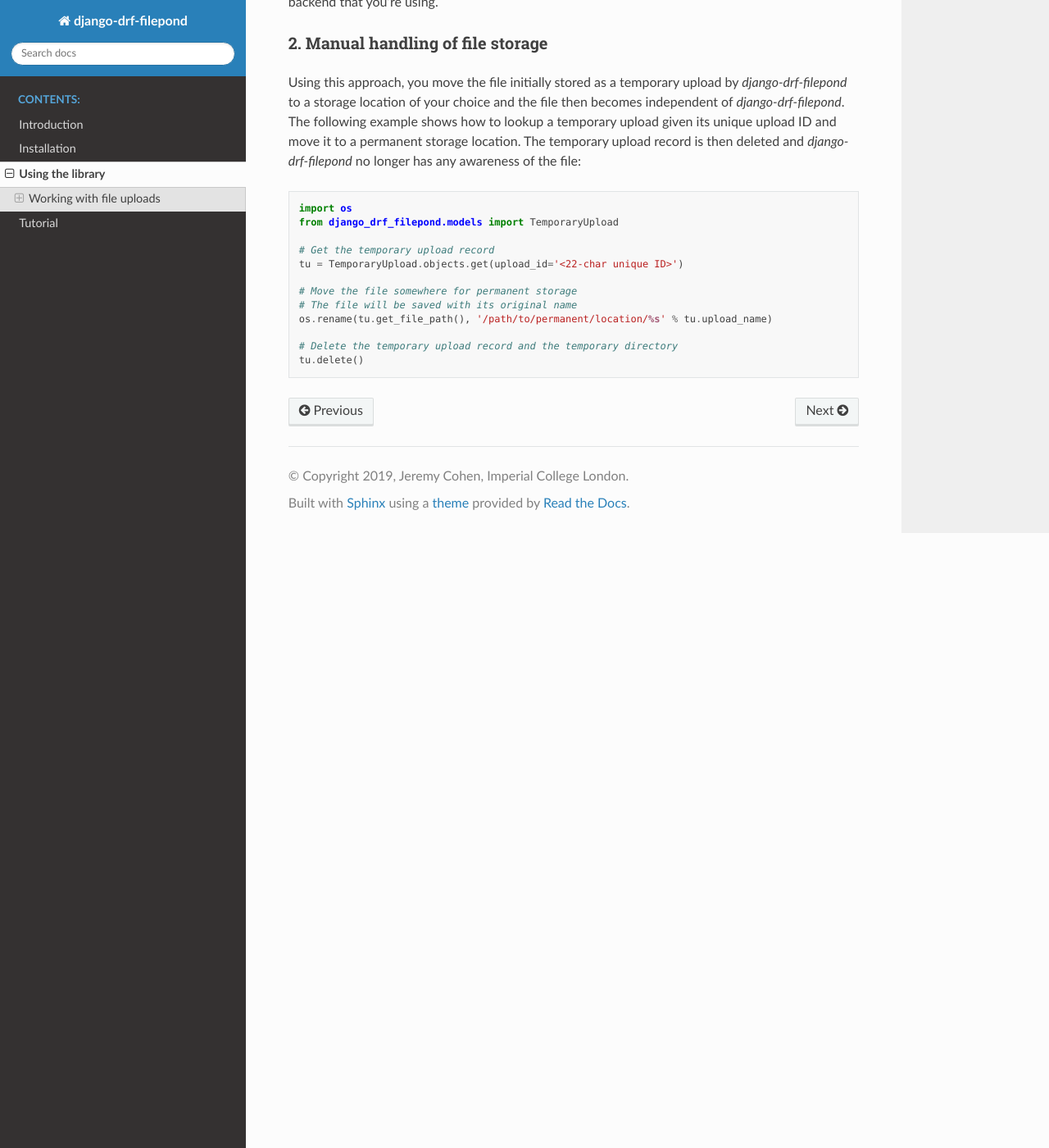
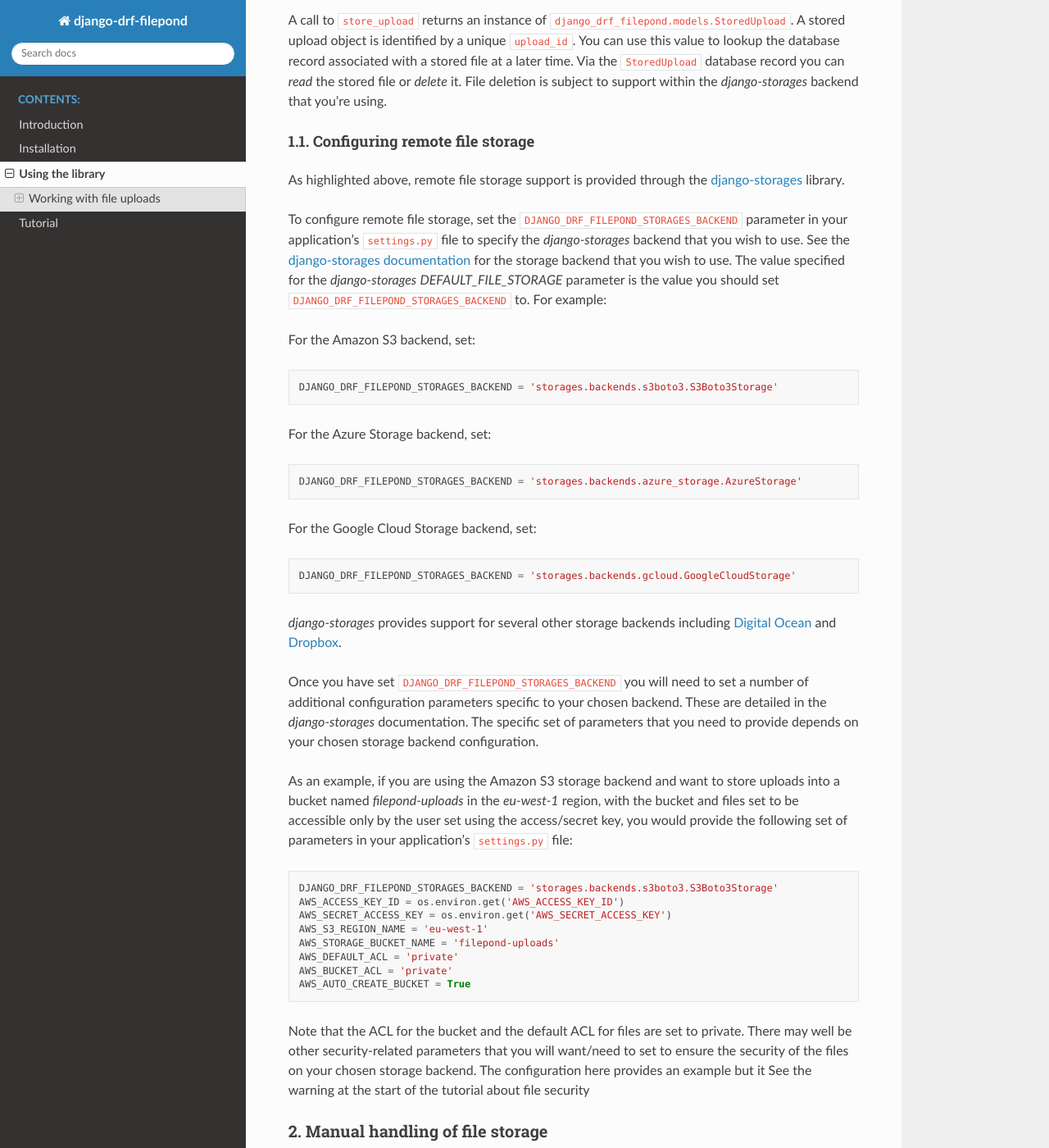
Before and after one commit to ImperialCollegeLondon/django-drf-filepond, a Sphinx documentation site: the page built from docs/using_the_library.rst, in a window 1280 px wide and 1400 px high, scrolled down 1809 px. Shown: the whole window at 82% size. Built offline with Sphinx 7.4.7 and the Read the Docs theme 2.0.0, drawn with Linux system fonts in a browser that asks for light colours; some of the changed text lies outside the part shown.

Commit message:
Completed tutorial updates for remote storage. Added remote storage info to library usage info.

```diff
--- a/docs/using_the_library.rst
+++ b/docs/using_the_library.rst
@@ -69,21 +69,84 @@ removed and the path will be interpreted as being relative to
 ``DJANGO_DRF_FILEPOND_FILE_STORE_PATH``. The path that you provide should
 include the filename that you would like the file stored as.
 
-If the file is being stored to a remote location via django-storages, the
-file will be placed at the location defined by ``destination_file_path``,
-relative to the base file store location. If you pass a path that begins
-with ``/``, the leading ``/`` will be removed and the path will become
-relative. For example, if you are using Amazon S3-based storage, then your
-file will be stored at the specified location within the bucket configured
-in your django-storages configuration provided in your app's ``settings.py``.
+If the file is being stored to a remote location via *django-storages*, the
+*DJANGO_DRF_FILEPOND_FILE_STORE_PATH* configuration parameter does NOT apply
+and should be removed or set to ``None``. Instead, the base file store
+location is set using *django-storages* parameters that are specific to the
+storage backend that you're using. See section 1.1 below on configuring
+remote file storage for further details.
+
+When using remote storage, the file being stored will be placed at the
+location defined by ``destination_file_path``, relative to the base file
+store location. If you pass a path that begins with ``/``, the leading ``/``
+will be removed and the path will become relative. For example, if you are
+using Amazon S3-based storage, then your file will be stored at the
+specified location within the bucket configured in your *django-storages*
+configuration provided in your app's ``settings.py``.
 
 A call to ``store_upload`` returns an instance of
 ``django_drf_filepond.models.StoredUpload``. A stored upload object is
 identified by a unique ``upload_id``. You can use this value to lookup the
 database record associated with a stored file at a later time. Via the
 ``StoredUpload`` database record you can *read* the stored file or *delete*
-it. File deletion is subject to support within the django-storages backend
+it. File deletion is subject to support within the *django-storages* backend
 that you're using.
+
+1.1. Configuring remote file storage
+#####################################
+
+As highlighted above, remote file storage support is provided through the
+`django-storages <https://github.com/jschneier/django-storages>`_ library.
+
+To configure remote file storage, set the ``DJANGO_DRF_FILEPOND_STORAGES_BACKEND``
+parameter in your application's ``settings.py`` file to specify the
+*django-storages* backend that you wish to use. See the
+`django-storages documentation <https://django-storages.readthedocs.io/en/latest/index.html>`_
+for the storage backend that you wish to use. The value specified for the
+*django-storages* *DEFAULT_FILE_STORAGE* parameter is the value you should
+set ``DJANGO_DRF_FILEPOND_STORAGES_BACKEND`` to. For example:
+
+For the Amazon S3 backend, set::
+
+	DJANGO_DRF_FILEPOND_STORAGES_BACKEND = 'storages.backends.s3boto3.S3Boto3Storage'
+
+For the Azure Storage backend, set::
+
+	DJANGO_DRF_FILEPOND_STORAGES_BACKEND = 'storages.backends.azure_storage.AzureStorage'
+
+For the Google Cloud Storage backend, set::
+
+	DJANGO_DRF_FILEPOND_STORAGES_BACKEND = 'storages.backends.gcloud.GoogleCloudStorage'
+
+*django-storages* provides support for several other storage backends including
+`Digital Ocean <https://django-storages.readthedocs.io/en/latest/backends/digital-ocean-spaces.html>`_
+and `Dropbox <https://django-storages.readthedocs.io/en/latest/backends/dropbox.html>`_.
+
+Once you have set ``DJANGO_DRF_FILEPOND_STORAGES_BACKEND`` you will need to
+set a number of additional configuration parameters specific to your chosen
+backend. These are detailed in the *django-storages* documentation. The
+specific set of parameters that you need to provide depends on your chosen
+storage backend configuration.
+
+As an example, if you are using the Amazon S3 storage backend
+and want to store uploads into a bucket named *filepond-uploads* in the
+*eu-west-1* region, with the bucket and files set to be accessible only by
+the user set using the access/secret key, you would provide the following
+set of parameters in your application's ``settings.py`` file::
+
+	DJANGO_DRF_FILEPOND_STORAGES_BACKEND = 'storages.backends.s3boto3.S3Boto3Storage'
+	AWS_ACCESS_KEY_ID = os.environ.get('AWS_ACCESS_KEY_ID')
+	AWS_SECRET_ACCESS_KEY = os.environ.get('AWS_SECRET_ACCESS_KEY')
+	AWS_S3_REGION_NAME = 'eu-west-1'
+	AWS_STORAGE_BUCKET_NAME = 'filepond-uploads'
+	AWS_DEFAULT_ACL = 'private'
+	AWS_BUCKET_ACL = 'private'
+	AWS_AUTO_CREATE_BUCKET = True
+
+Note that the ACL for the bucket and the default ACL for files are set to
+private. There may well be other security-related parameters that you will
+want/need to set to ensure the security of the files on your chosen storage
+backend. The configuration here provides an example but it See the warning at the start of the tutorial about file security
 
 2. Manual handling of file storage
 ^^^^^^^^^^^^^^^^^^^^^^^^^^^^^^^^^^
```
Also changed, not shown: docs/tutorial/tutorial.rst (+61 -26 lines).
